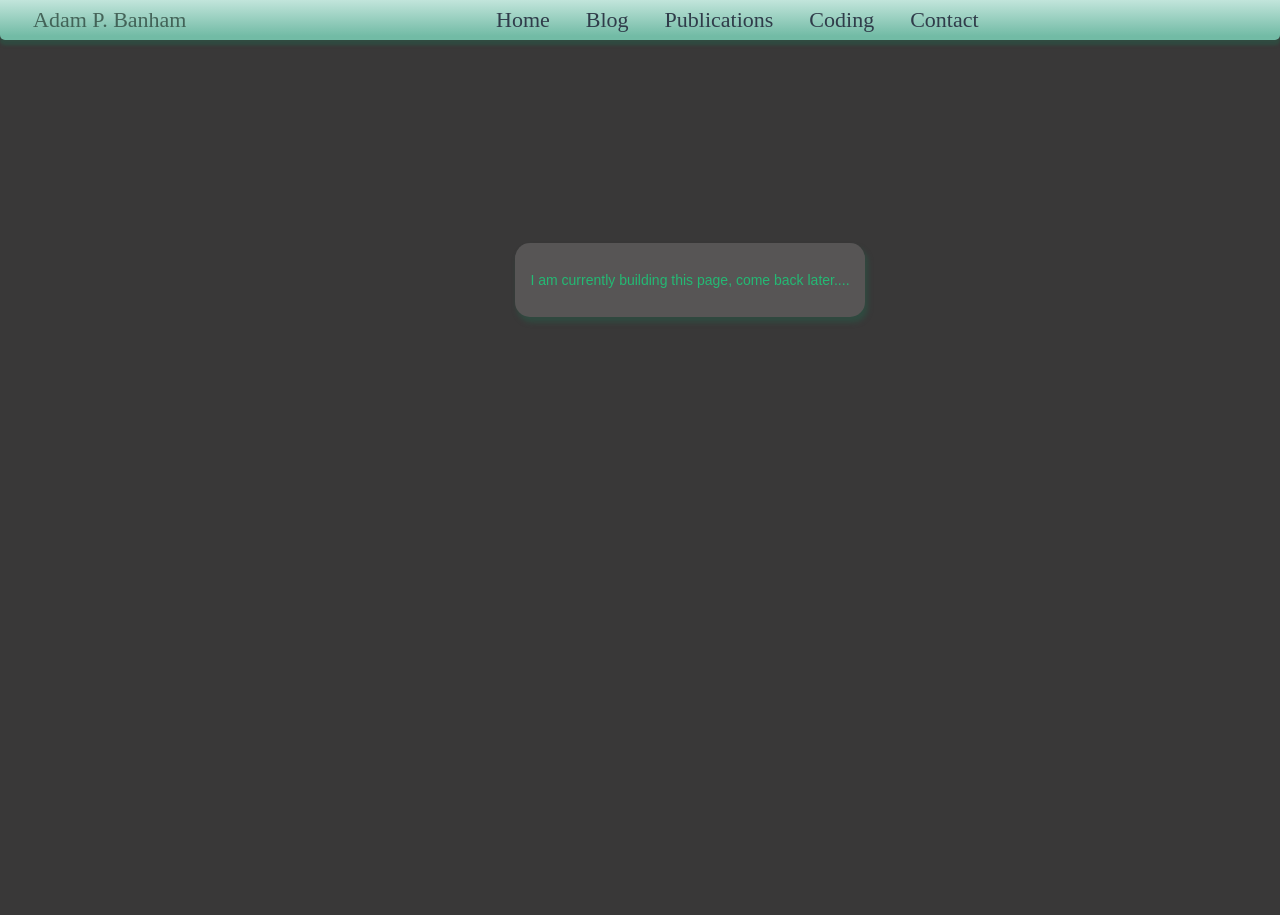
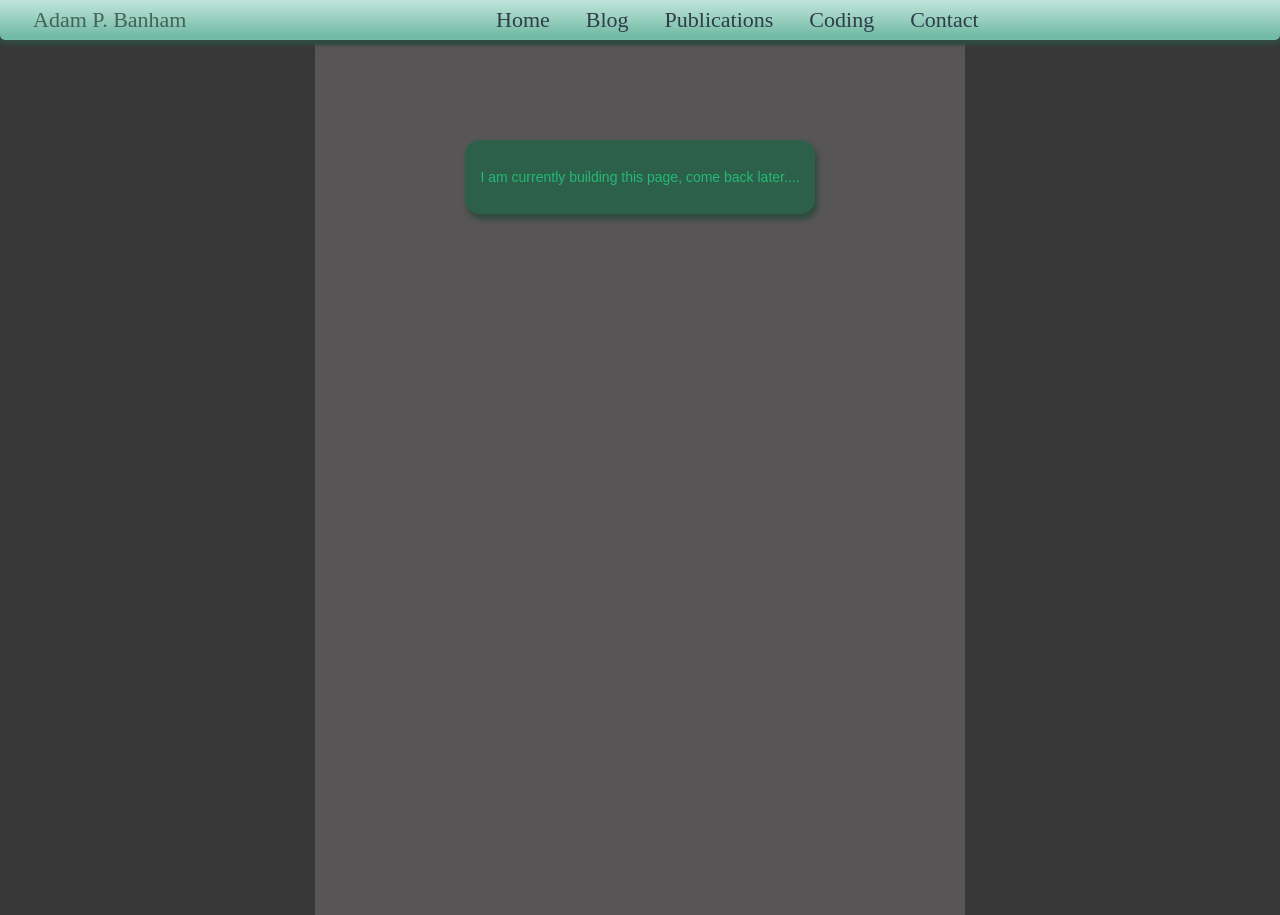
Before and after one commit to AdamBanham/personal-webpage-stack, a Vue app in the folder frontend/: page /blog in a window 1280 px wide. Before the commit the page ends 800 px from the top, so only its background shows below. Built offline with nearby package versions, Linux system fonts and the light colour scheme.

Commit message:
changed not ready to use new sass classes.

```diff
--- a/frontend/src/views/NotReady.vue
+++ b/frontend/src/views/NotReady.vue
@@ -1,4 +1,5 @@
 <template>
+<div class="content-bar">
   <div class="not-ready">
     <div class="content">
       <p>
@@ -6,6 +7,7 @@
       </p>
     </div>
   </div>
+</div>
 </template>
 
 <script>
@@ -16,6 +18,8 @@ name: "NotReady"
 
 <style lang="sass" scoped>
 @import "@/styles/coloursAnt.sass"
+@import "@/styles/content.sass"
+
 .not-ready
     width: 100%
     height: 60%
@@ -23,10 +27,10 @@ name: "NotReady"
     justify-content: center
     align-items: center
     .content
-        margin-left: 100px
+        // margin-left: 100px
         max-width: 450px
         padding: 15px
-        background-color: $background-light
+        background-color: $green-2
         border-radius: 15px
         box-shadow: $green-1 2.5px 5px 5px 0.5px
         p
```
